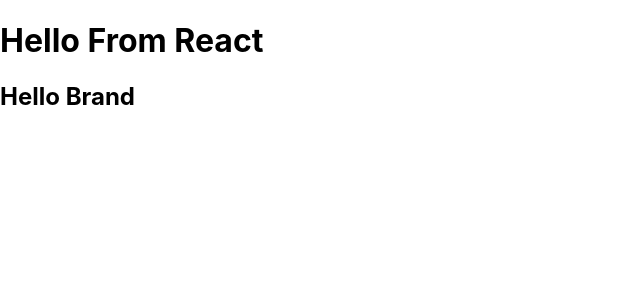
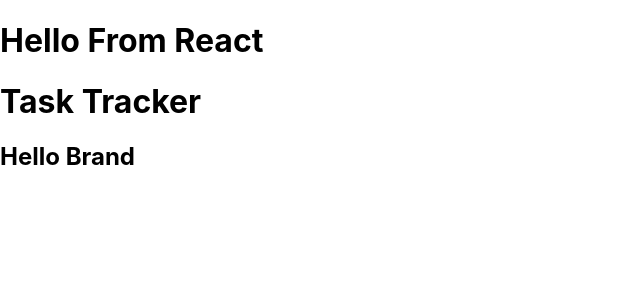
Before and after one commit to Kenshin-Shibata/ReactJS_Crash_Course, a React (Create React App) app: page / in a window 1280 px wide. Shown: the top 300 px of the page, without its empty margins (0-640 px from the left). Built offline with nearby package versions, Linux system fonts and the light colour scheme.

Commit message:
add : #1 create component

```diff
--- a/src/App.js
+++ b/src/App.js
@@ -1,10 +1,11 @@
-
+import Header from './components/Header'
 
 function App() {
   const name = 'Brand'
   return (
     <div className="App">
       <h1>Hello From React </h1>
+        <Header />
       <h2>Hello {name}</h2>
     </div>
   );
--- /dev/null
+++ b/src/components/Header.js
@@ -0,0 +1,9 @@
+const Header = () => {
+  return (
+    <header>
+        <h1>Task Tracker</h1>
+    </header>
+  )
+};
+
+export default Header;
```
